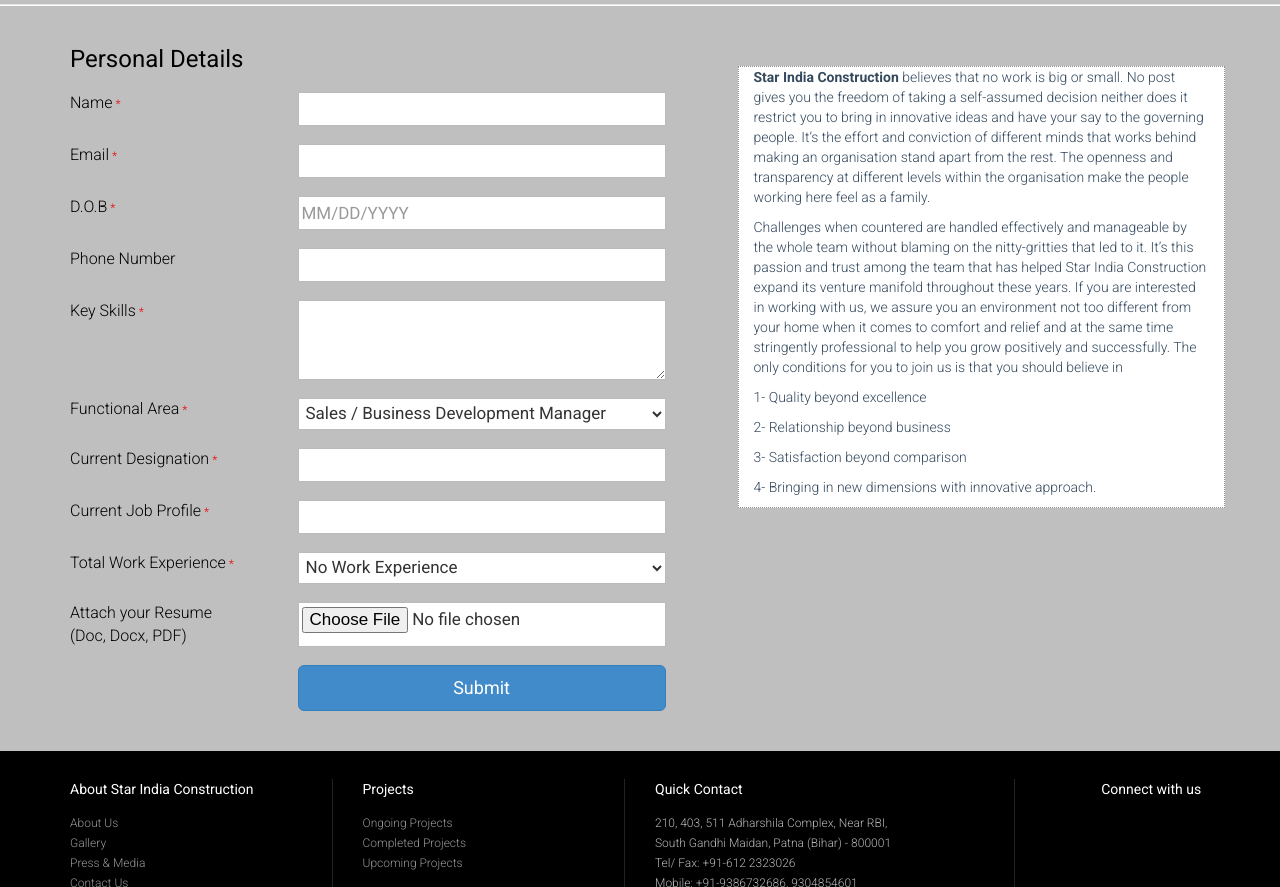
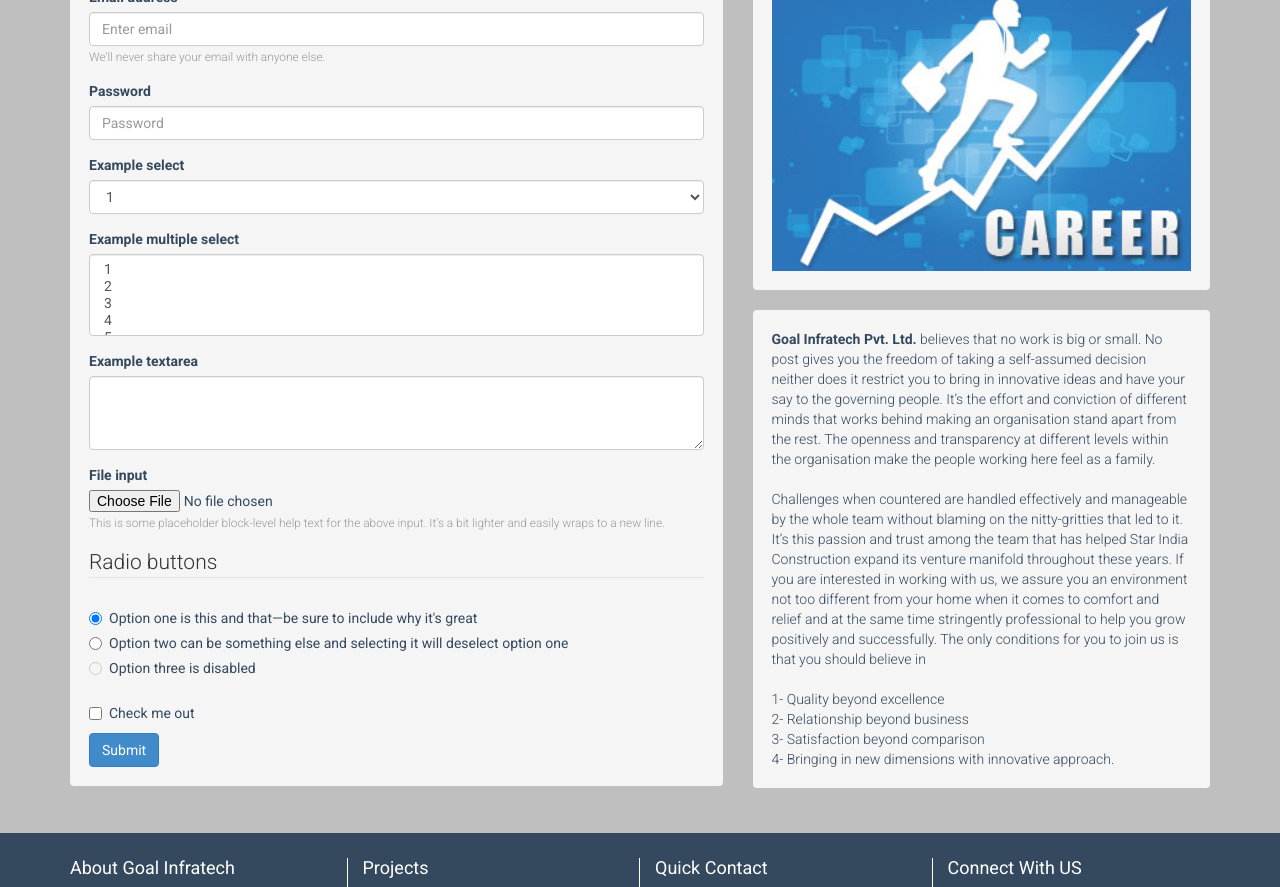
Before and after one commit to ayutechsolution/goal-angular, a plain HTML site: page goalnew/index.html at #/menu/career in a window 1280 px wide. Shown: the part 335-1222 px from the top of the page. Drawn offline with Linux system fonts and the light colour scheme.

Commit message:
Career Pages Changes

```diff
--- a/goalnew/app/career/career.html
+++ b/goalnew/app/career/career.html
@@ -1,180 +1,151 @@
-<section class="career-banner">
-    <div class="container">
-        <div class="row">
-            &nbsp;
-        </div>
+<div class="container" style="padding:15px;">
+<div class="row">
+<div class="col-md-12">
+<div class="well">
+<img src="images/career.png" style="height:150px;width:100%;">
+</div>
+</div>
+</div>
+<div class="row">
+<div class="col-md-7">
+<div class="well">
+<form>
+  <div class="form-group">
+    <label for="exampleInputEmail1">Email address</label>
+    <input type="email" class="form-control" id="exampleInputEmail1" aria-describedby="emailHelp" placeholder="Enter email">
+    <small id="emailHelp" class="form-text text-muted">We'll never share your email with anyone else.</small>
+  </div>
+  <div class="form-group">
+    <label for="exampleInputPassword1">Password</label>
+    <input type="password" class="form-control" id="exampleInputPassword1" placeholder="Password">
+  </div>
+  <div class="form-group">
+    <label for="exampleSelect1">Example select</label>
+    <select class="form-control" id="exampleSelect1">
+      <option>1</option>
+      <option>2</option>
+      <option>3</option>
+      <option>4</option>
+      <option>5</option>
+    </select>
+  </div>
+  <div class="form-group">
+    <label for="exampleSelect2">Example multiple select</label>
+    <select multiple class="form-control" id="exampleSelect2">
+      <option>1</option>
+      <option>2</option>
+      <option>3</option>
+      <option>4</option>
+      <option>5</option>
+    </select>
+  </div>
+  <div class="form-group">
+    <label for="exampleTextarea">Example textarea</label>
+    <textarea class="form-control" id="exampleTextarea" rows="3"></textarea>
+  </div>
+  <div class="form-group">
+    <label for="exampleInputFile">File input</label>
+    <input type="file" class="form-control-file" id="exampleInputFile" aria-describedby="fileHelp">
+    <small id="fileHelp" class="form-text text-muted">This is some placeholder block-level help text for the above input. It's a bit lighter and easily wraps to a new line.</small>
+  </div>
+  <fieldset class="form-group">
+    <legend>Radio buttons</legend>
+    <div class="radio">
+      <label>
+        <input type="radio" name="optionsRadios" id="optionsRadios1" value="option1" checked>
+        Option one is this and that&mdash;be sure to include why it's great
+      </label>
     </div>
-</section>
-<section class="marginbottom25">
-    <h1 class="text-center font100">Career</h1>
-    <hr>
-    <div class="container">
-        <div class="row">
-            <div class="col-md-7">
-                <form method="post" action="#" name="addform" id="addform" class="form" enctype="multipart/form-data">
-                    <input type="hidden" name="token" id="token" value="3b66a53e3bdde456295e95a8f86238d0" />
-                    <div class="submitresume">
-                        <div class="row">
-                            <div class="col-md-8"><h3>Personal Details</h3></div>
-                        </div>
-                        <div class="row">
-                            <div class="col-md-4"><p>Name</p><span class="r-color">*</span></div>
-                            <div class="col-md-7">
-                                <input type="text" name="fullname" id="fullname" maxlength="50" class="required form-control" value="" title="Please enter valid name"/>
-                            </div>
-                        </div>
-                        <div class="row">
-                            <div class="col-md-4"><p>Email</p><span class="r-color">*</span></div>
-                            <div class="col-md-7">
-                                <input type="text" name="email" id="email" maxlength="50"  class="required email form-control" value="" title="Please enter valid email"/>
-                            </div>
-                        </div>
-                        <div class="row">
-                            <div class="col-md-4"><p>D.O.B</p><span class="r-color">*</span></div>
-                            <div class="col-md-7">
-                                <input  type="text" name="dob" id="dob"  class="datepicker required form-control" placeholder="MM/DD/YYYY"  title="Please enter valid date of birth" value="" />
+    <div class="radio">
+      <label>
+        <input type="radio" name="optionsRadios" id="optionsRadios2" value="option2">
+        Option two can be something else and selecting it will deselect option one
+      </label>
+    </div>
+    <div class="radio disabled">
+      <label>
+        <input type="radio" name="optionsRadios" id="optionsRadios3" value="option3" disabled>
+        Option three is disabled
+      </label>
+    </div>
+  </fieldset>
+  <div class="checkbox">
+    <label>
+      <input type="checkbox"> Check me out
+    </label>
+  </div>
+  <button type="submit" class="btn btn-primary">Submit</button>
+</form>
+</div>
+</div>
+<div class="col-md-5">
+<div class="well">
+   <img src="images/career.jpg" style="width:100%;">
+</div>
+<div class="well">
+<strong>Goal Infratech Pvt. Ltd.</strong>
+believes that no work is big or small. No post gives you the freedom of taking a self-assumed decision neither does it restrict you to bring in innovative ideas and have your say to the governing people. It’s the effort and conviction of different minds that works behind making an organisation stand apart from the rest. The openness and transparency at different levels within the organisation make the people working here feel as a family.
+<br><br>
+Challenges when countered are handled effectively and manageable by the whole team without blaming on the nitty-gritties that led to it. It’s this passion and trust among the team that has helped Star India Construction expand its venture manifold throughout these years. If you are interested in working with us, we assure you an environment not too different from your home when it comes to comfort and relief and at the same time stringently professional to help you grow positively and successfully. The only conditions for you to join us is that you should believe in
+<br><br>
+1- Quality beyond excellence
+<br>
+2- Relationship beyond business
+<br>
+3- Satisfaction beyond comparison
+<br>
+4- Bringing in new dimensions with innovative approach.
+<br>
+</div>
+</div>
+</div>
+</div>
+<section id="bottom" class="wet-asphalt">
+        <div class="container">
+            <div class="row">
 
-                            </div>
-                        </div>
-                        <div class="row">
-                            <div class="col-md-4"><p>Phone Number</p></div>
-                            <div class="col-md-7">
-                                <input type="text" name="landline" id="landline" maxlength="50"  class="form-control"  value="" title="Please enter contact no" />
-                            </div>
-                        </div>
-                        <div class="row">
-                            <div class="col-md-4"><p>Key Skills</p><span class="r-color">*</span></div>
-                            <div class="col-md-7">
-                                <textarea cols="35" rows="5" name="keyskills" id="keyskills" class="required form-control" title="Please enter valid key skills"></textarea>
-                            </div>
-                        </div>
-                        <div class="row">
-                            <div class="col-md-4"><p>Functional Area</p><span class="r-color">*</span></div>
-                            <div class="col-md-7">
-                                <select name="functionalarea" id="functionalarea"  class="farea form-control" size="" >
-                                    <!--<option value="">Select functional area</option> -->
-                                    <option value="Sales / Business Development Manager">Sales / Business Development Manager</option>
-                                    <option value="Accounts / Finance / Tax / CS / Audit">Accounts / Finance / Tax / CS / Audit</option>
-                                    <option value="HR / Administration">HR / Administration</option>
-                                    <option value="Site Engineering / Project Management">Site Engineering / Project Management</option>
-                                    <option value="Marketing / Advertising / PR">Marketing / Advertising / PR</option>
-                                    <option value="Secretary / Front Office / Data Entry">Secretary / Front Office / Data Entry</option>
-                                    <option value="Supervisor / Storekeeper">Supervisor / Storekeeper</option>
-                                    <option value="Other">Other</option>
-                                </select>
-                            </div>
-                        </div>
-                        <div class="row">
+             <div class="col-md-3 col-sm-6" style="border-right: 0.1px solid #fff;">
+                    <h4>About Goal Infratech</h4>
+                    <div>
+                        <ul class="arrow">
+                            <li><a href="#">About Us</a></li>
+                            <li><a href="#">Gallery</a></li>
+                            <li><a href="#">Press Media</a></li>
+                            <li><a href="#">Contact Us</a></li>
+                            <li><a href="#">Downloads</a></li>
+                            <li><a href="#">Conatct Us</a></li>
+                        </ul>
+                    </div>
+                </div><!--/.col-md-3-->
 
-                            <div class="col-md-4"><p>Current Designation</p><span class="r-color">*</span></div>
-                            <div class="col-md-7">
+                <div class="col-md-3 col-sm-6" style="border-right: 0.1px solid #fff;height: 150px;">
+                    <h4>Projects</h4>
+                    <div>
+                        <ul class="arrow">
+                            <li><a href="#">Ongoing Projects</a></li>
+                            <li><a href="#">Completed Projects</a></li>
+                            <li><a href="#">Upcoming Projects</a></li>
+                        </ul>
+                    </div>
+                </div><!--/.col-md-3-->
 
-                                <input type="text" id="currentdesignation" name="currentdesignation" maxlength="50"  title="Please enter current designation" class="required form-control" value=""/>
-                            </div>
-                        </div>
-                        <div class="row">
-                            <div class="col-md-4"><p>Current Job Profile</p><span class="r-color">*</span></div>
-                            <div class="col-md-7">
-                                <input type="text" name="currentjobprofile" id="currentjobprofile" title="Please enter current job profile" class="required form-control"  maxlength="50" value=""/>
-                            </div>
-                        </div>
-                        <div class="row">
-                            <div class="col-md-4"><p>Total Work Experience</p><span class="r-color">*</span></div>
-                            <div class="col-md-7">
-                                <select id="workex" name="workex" size="1" class="workexp-sel form-control" >
-                                    <option value="No Work Experience">No Work Experience</option>
-                                    <option value="Less than 1 year">Less than 1 year</option>
-                                    <option value="Less than 2 year">Less than 2 year</option>
-                                    <option value="Less than 3 year">Less than 3 year</option>
-                                    <option value="Less than 5 year">Less than 5 year</option>
-                                    <option value="Less than 10 year">Less than 10 year</option>
-                                    <option value="More than 10 year">More than 10 year</option>
-                                </select>
-                            </div>
-                        </div>
-                        <div class="row">
-                            <div class="col-md-4"><p>Attach your Resume</p><br/>(Doc, Docx, PDF)</div>
-                            <div class="col-md-7"><input type="file" class="form-control" name="resume" id="resume" ></div>
-                        </div>
-                        <div class="row">
-                            <div class="col-md-4"></div>
-                            <div class="col-md-7"><button class="btn bttn btn-primary pull-right btn-lg bdr-radius0" type="submit" style="width:100%;">Submit</button></div>
-                        </div>
-                    </div>
-                </form>
-            </div><br><br>
-            <div class="col-md-5 col-sm-12 col-xs-12 dotted-bdr padding15" style="background-color:#fff;">
+                <div class="col-md-3 col-sm-6" style="border-right: 0.1px solid #fff;">
+                    <h4>Quick Contact</h4>
+                    <address>
+                        Mustafapur,Khagaul Danapur Cantt Road,Danapur,<br>
+                        Patna,Bihar,8011050<br>
+                        <abbr title="Phone">Phone:</abbr> +91-7544018871-75</br>
+                        <abbr title="Email">Email:</abbr> sales@goalinfratech.com
+                    </address>
 
-                <p><strong>Star India Construction</strong> believes that no work is big or small. No post gives you the freedom of taking a self-assumed decision neither does it restrict you to bring in innovative ideas and have your say to the governing people. It’s the effort and conviction of different minds that works behind making an organisation stand apart from the rest. The openness and transparency at different levels within the organisation make the people working here feel as a family. </p>
-                <p>Challenges when countered are handled effectively and manageable by the whole team without blaming on the nitty-gritties that led to it. It’s this passion and trust among the team that has helped Star India Construction expand its venture manifold throughout these years. If you are interested in working with us, we assure you an environment not too different from your home when it comes to comfort and relief and at the same time stringently professional to help you grow positively and successfully. The only conditions for you to join us is that you should believe in </p>
-                <p>
-                    1- Quality beyond excellence</p>
-                <p> 2- Relationship beyond business</p>
-                <p> 3- Satisfaction beyond comparison</p>
-                <p> 4- Bringing in new dimensions with innovative approach. </p>
+                </div><!--/.col-md-3-->
+
+                <div class="col-md-3 col-sm-6">
+                    <h4>Connect With US</h4>
+                    <i class="fa fa-facebook-official fa-3x connect" aria-hidden="true" ></i>
+                    <i class="fa fa-google-plus-square fa-3x connect" aria-hidden="true" ></i>
+                    <i class="fa fa-twitter-square fa-3x connect" aria-hidden="true" class=></i>
+                </div> <!--/.col-md-3-->
             </div>
         </div>
-    </div>
-
-</section>
-<br>
-<div class="clear"></div>
-<footer>
-    <div class="container-fluid">
-        <div class="container">
-            <div class="row">
-                <div class="col-md-3 hidden-sm hidden-xs">
-                    <div class="footer-nav foter-rgt-bdr">
-                        <label>About Star India Construction</label>
-                        <ul>
-                            <li><a href="overview.html">About Us</a></li>
-                            <li><a href="photo-gallery.html">Gallery</a></li>
-                            <li><a href="press-release.html">Press &amp; Media</a></li>
-                            <li><a href="contact-us.html">Contact Us</a></li>
-                            <li><a href="downloads.html">Downloads</a></li>
-                        </ul>
-                    </div>
-                </div>
-                <div class="col-md-3 hidden-sm hidden-xs">
-                    <div class="footer-nav foter-rgt-bdr">
-                        <label>Projects</label>
-                        <ul>
-                            <li><a href="running-projects.html">Ongoing Projects</a></li>
-                            <li><a href="completed-projects.html">Completed Projects</a></li>
-                            <li><a href="forthcoming-projects.html">Upcoming Projects</a></li>
-                        </ul>
-                    </div>
-                </div>
-                <div class="col-md-4 hidden-xs">
-                    <div class="footer-nav foter-rgt-bdr">
-                        <label>Quick Contact</label>
-                        <ul>
-                            <li>210, 403, 511 Adharshila Complex, Near RBI,<br>
-                                South Gandhi Maidan, Patna (Bihar) - 800001<br>
-                                Tel/ Fax: +91-612 2323026<br>
-                                Mobile: +91-9386732686, 9304854601<br>
-                                Email: <a href="mailto:info@starindiaconstruction.com" target="_blank">info@starindiaconstruction.com</a></li>
-                        </ul>
-                    </div>
-                </div>
-                <div class="col-md-2">
-                    <div class="share pull-right">
-                        <label>Connect with us</label>
-                        <ul class="list-inline">
-                            <li class="facebook"><a href="https://www.facebook.com/starindiaconstructionpvtltd" target="_blank" title="facebook"></a></li>
-                            <li class="youtube"><a href="#" target="_blank" title="youtube"></a></li>
-                            <li class="gplus"><a href="#" target="_blank" title="google plus"></a></li>
-                        </ul>
-                        <div class="clear"></div>
-                    </div>
-                </div>
-            </div>
-            <div class="row">
-                <div class="bottom-div col-md-12">
-                    <div style="text-align:left; float:left;"> &copy; 2016 Star India Construction Pvt. Ltd. All Right Reserved</div>
-                    <div style="text-align:right;"> Mainatained by <a href="https://www.stribon.com/" target="_blank">STRIBON TECHNOLOGIES</a> </div>
-                </div>
-            </div>
-        </div>
-    </div>
-</footer>
+    </section><!--/#bottom-->
--- a/goalnew/css/main.css
+++ b/goalnew/css/main.css
@@ -85,7 +85,7 @@ a:focus {
   padding: 50px 0;
 }
 #bottom {
-  padding: 50px 0;
+  padding: 25px 0;
 }
 
 .turquoise,
```
Also changed, not shown: goalnew/images/career.jpg (added), goalnew/images/career.png (added).
